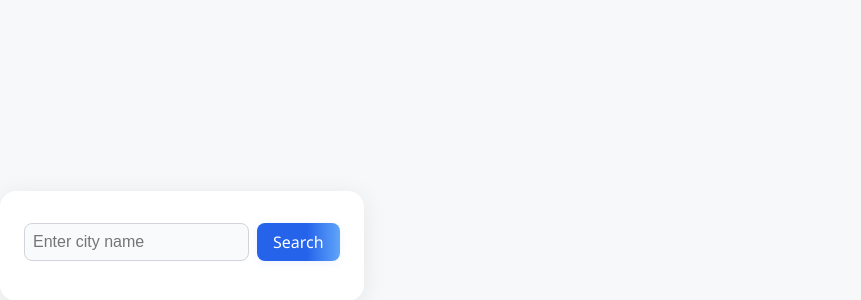
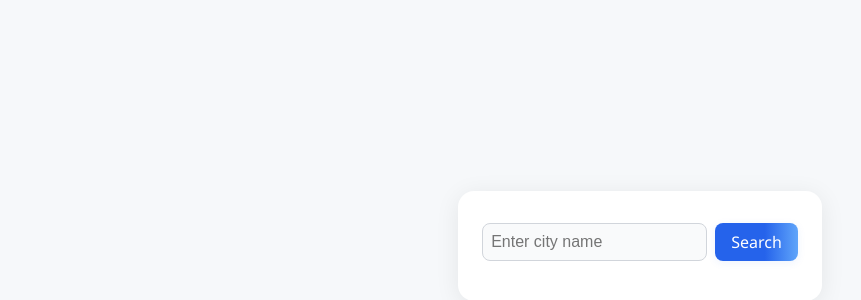
Before and after one commit to mkanpariya12/weather-app, a React (Vite) app: page / in a window 1280 px wide. Shown: the part 154-454 px from the top of the page, without its empty margins (0-861 px from the left). Built offline with nearby package versions, Linux system fonts and the light colour scheme.

Commit message:
Get ui center in page

```diff
--- a/src/App.css
+++ b/src/App.css
@@ -3,11 +3,14 @@ body {
   font-family: "Segoe UI", "Roboto", "Arial", sans-serif;
   background: #f6f8fa;
   min-height: 100vh;
+  display: flex;
+  align-items: center;
+  justify-content: center;
 }
 
 .App {
   max-width: 400px;
-  margin: 40px auto;
+  /* Remove margin for vertical centering */
   background: #fff;
   border-radius: 16px;
   box-shadow: 0 4px 24px rgba(0, 0, 0, 0.08);
```
